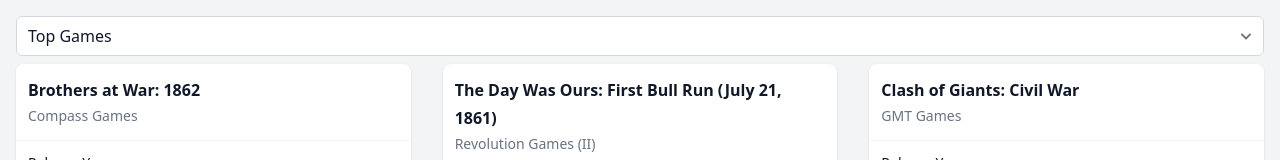
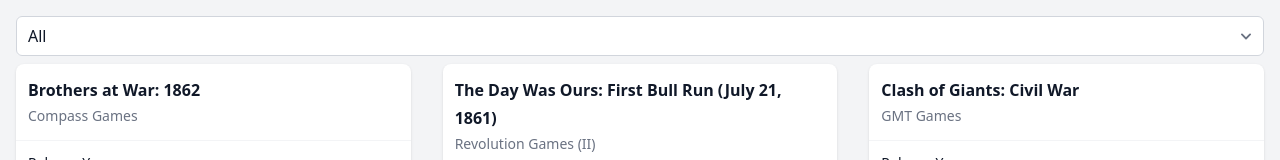
Before and after one commit to thomas-forte/board-games, a React (Vite) app: page / in a window 1280 px wide. Shown: the top 160 px of the page. Built offline with nearby package versions, Linux system fonts and the light colour scheme.

Commit message:
adding all option

```diff
--- a/src/App.tsx
+++ b/src/App.tsx
@@ -30,6 +30,7 @@ export const App = () => {
               className="col-start-1 row-start-1 w-full appearance-none rounded-md bg-white py-2 pr-8 pl-3 text-base text-gray-900 outline-1 -outline-offset-1 outline-gray-300 focus:outline-2 focus:-outline-offset-2 focus:outline-indigo-600 dark:bg-white/5 dark:text-gray-100 dark:outline-white/10 dark:*:bg-gray-800 dark:focus:outline-indigo-500"
               onChange={(e) => setSelectedTag(e.target.value)}
             >
+              <option value="">All</option>
               {tags.map((tag) => (
                 <option key={tag.tag} value={tag.tag}>
                   {tag.name}
```
